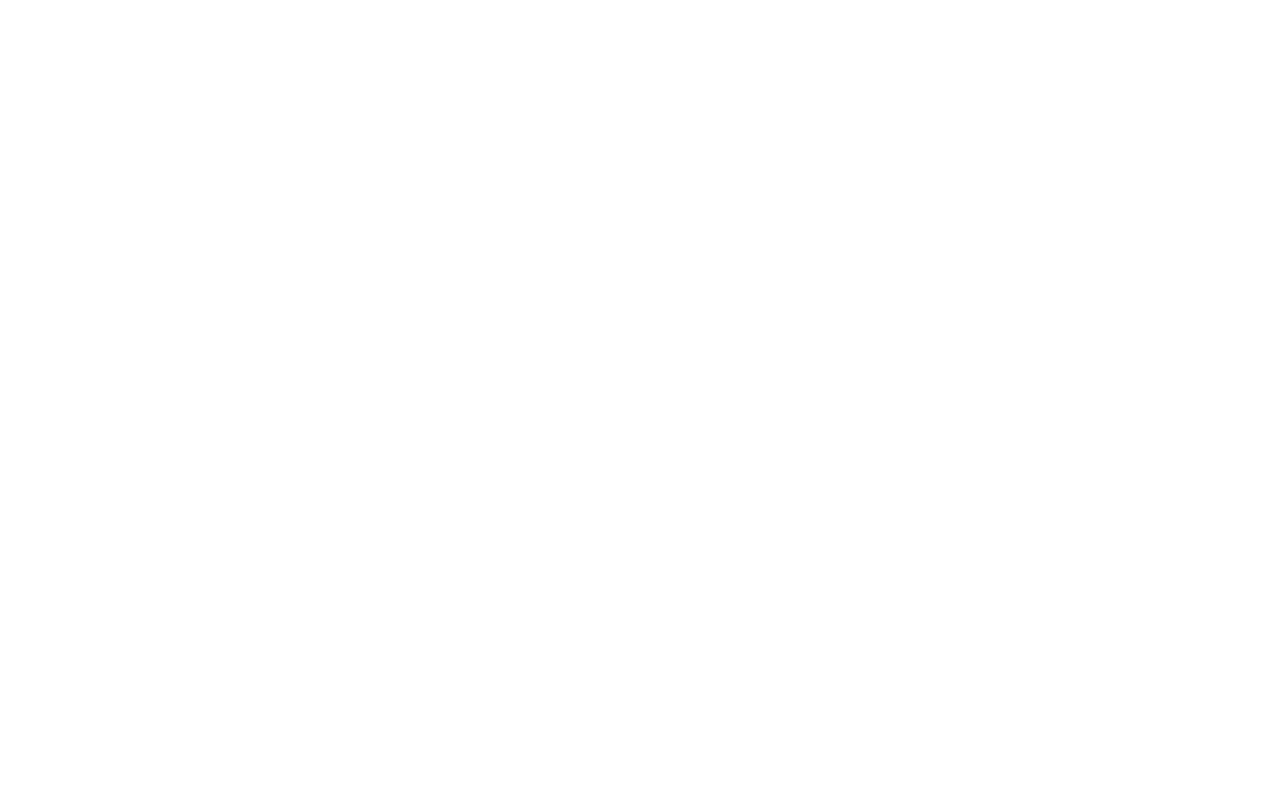
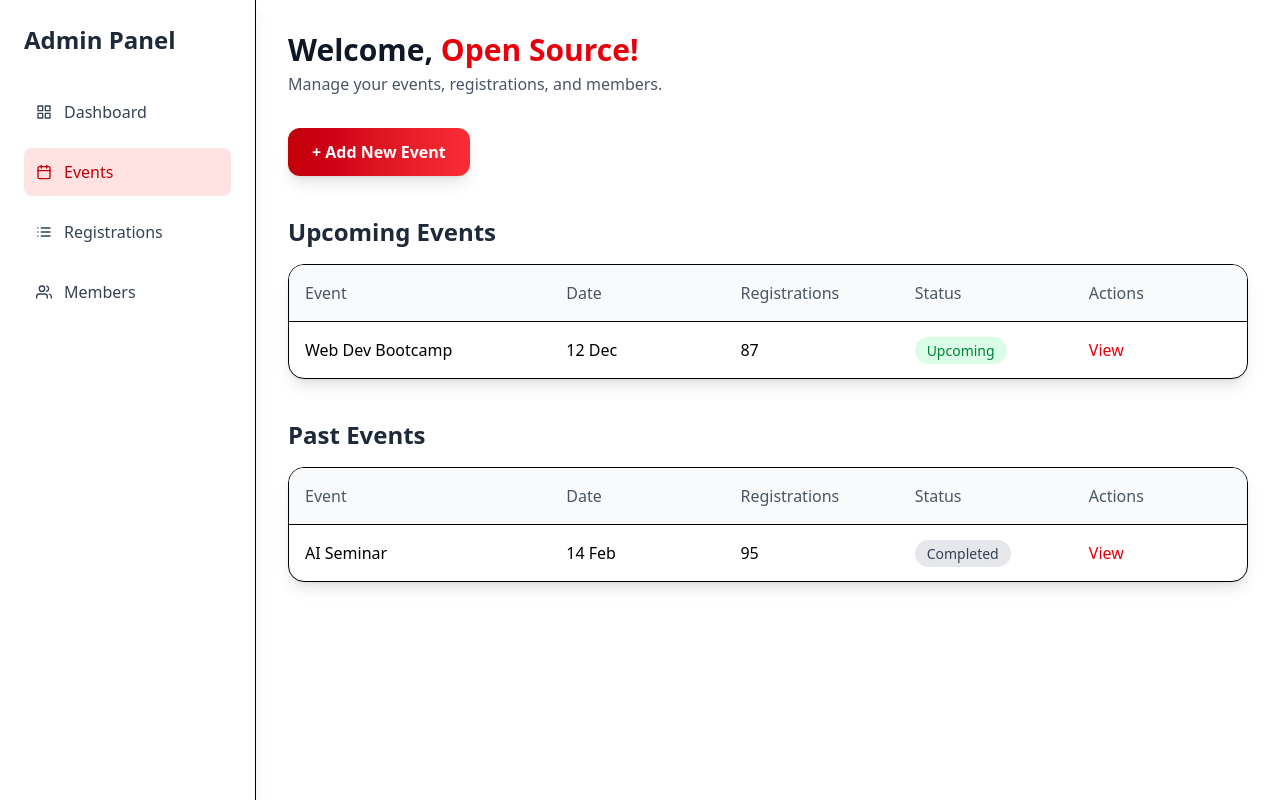
Before and after one commit to bhumikasharma1409/ClubNexus, a React app in the folder frontend/: page /admin-events in a window 1280 px wide. Before the commit this address had no page. Built offline with nearby package versions, Linux system fonts and the light colour scheme; the HTML template or start-up script is replaced by a standard one.

Commit message:
Added Admin dashboard

```diff
--- a/frontend/package.json
+++ b/frontend/package.json
@@ -13,6 +13,7 @@
     "@fortawesome/fontawesome-free": "^7.1.0",
     "react": "^19.2.0",
     "react-dom": "^19.2.0",
+    "react-icons": "^5.5.0",
     "react-router-dom": "^7.9.5",
     "react-tsparticles": "^2.12.2",
     "tsparticles": "^3.9.1",
--- a/frontend/src/App.jsx
+++ b/frontend/src/App.jsx
@@ -1,5 +1,6 @@
 import { BrowserRouter, Routes, Route } from "react-router-dom";
 
+import AdminEvents from "./pages/AdminEvents";
 
 import Home from "./pages/Home";
 import Login from "./pages/Login";
@@ -57,6 +58,9 @@
           <Route path="/club/gdsc" element={<GDSC />} />
           <Route path="/club/coding-blocks" element={<CodingBlocks />} />
 
+
+          <Route path="/admin-events" element={<AdminEvents />} />
+
         </Routes>
       </div>
     </BrowserRouter>
--- /dev/null
+++ b/frontend/src/components/AddEventModal.jsx
@@ -0,0 +1,79 @@
+import React, { useState } from "react";
+
+export default function AddEventModal({ onClose }) {
+
+  const [form, setForm] = useState({
+    title: "",
+    date: "",
+    description: "",
+    status: "upcoming",
+  });
+
+  const handleChange = (e) => {
+    setForm({ ...form, [e.target.name]: e.target.value });
+  };
+
+  return (
+    <div className="fixed inset-0 bg-black/40 backdrop-blur-sm flex items-center justify-center z-50">
+      <div className="bg-white w-[420px] p-6 rounded-2xl shadow-2xl">
+
+        <h2 className="text-2xl font-bold text-gray-800 mb-5">
+          Add New Event
+        </h2>
+
+        <input
+          name="title"
+          placeholder="Event Title"
+          onChange={handleChange}
+          className="w-full border border-gray-300 p-3 rounded-xl mb-3
+          focus:outline-none focus:ring-2 focus:ring-red-400"
+        />
+
+        <input
+          name="date"
+          type="date"
+          onChange={handleChange}
+          className="w-full border border-gray-300 p-3 rounded-xl mb-3
+          focus:outline-none focus:ring-2 focus:ring-red-400"
+        />
+
+        <textarea
+          name="description"
+          placeholder="Event Description"
+          onChange={handleChange}
+          className="w-full border border-gray-300 p-3 rounded-xl mb-3 h-24
+          focus:outline-none focus:ring-2 focus:ring-red-400"
+        />
+
+        <select
+          name="status"
+          onChange={handleChange}
+          className="w-full border border-gray-300 p-3 rounded-xl mb-3
+          focus:outline-none focus:ring-2 focus:ring-red-400"
+        >
+          <option value="upcoming">Upcoming</option>
+          <option value="completed">Completed</option>
+        </select>
+
+        <div className="flex justify-end gap-3 mt-6">
+
+          <button
+            onClick={onClose}
+            className="px-4 py-2 bg-gray-200 rounded-xl hover:bg-gray-300"
+          >
+            Cancel
+          </button>
+
+          <button
+            className="px-6 py-2 bg-gradient-to-r from-red-700 to-red-500
+            text-white rounded-xl shadow-lg hover:opacity-90"
+          >
+            Submit
+          </button>
+
+        </div>
+
+      </div>
+    </div>
+  );
+}
--- /dev/null
+++ b/frontend/src/components/AdminSidebar.jsx
@@ -0,0 +1,57 @@
+import { NavLink } from "react-router-dom";
+import { FiCalendar, FiUsers, FiList, FiGrid } from "react-icons/fi";
+
+export default function AdminSidebar() {
+  return (
+    <div className="w-64 h-screen bg-white border-r shadow-lg fixed left-0 top-0 p-6">
+
+      <h2 className="text-2xl font-bold text-gray-800 mb-8">
+        Admin Panel
+      </h2>
+
+      <nav className="flex flex-col gap-3">
+
+        <NavLink
+          to="/admin-dashboard"
+          className={({ isActive }) =>
+            `flex items-center gap-3 p-3 rounded-lg font-medium
+            ${isActive ? "bg-red-100 text-red-700" : "text-gray-700 hover:bg-gray-100"}`
+          }
+        >
+          <FiGrid /> Dashboard
+        </NavLink>
+
+        <NavLink
+          to="/admin-events"
+          className={({ isActive }) =>
+            `flex items-center gap-3 p-3 rounded-lg font-medium
+            ${isActive ? "bg-red-100 text-red-700" : "text-gray-700 hover:bg-gray-100"}`
+          }
+        >
+          <FiCalendar /> Events
+        </NavLink>
+
+        <NavLink
+          to="/admin-registrations"
+          className={({ isActive }) =>
+            `flex items-center gap-3 p-3 rounded-lg font-medium
+            ${isActive ? "bg-red-100 text-red-700" : "text-gray-700 hover:bg-gray-100"}`
+          }
+        >
+          <FiList /> Registrations
+        </NavLink>
+
+        <NavLink
+          to="/admin-members"
+          className={({ isActive }) =>
+            `flex items-center gap-3 p-3 rounded-lg font-medium
+            ${isActive ? "bg-red-100 text-red-700" : "text-gray-700 hover:bg-gray-100"}`
+          }
+        >
+          <FiUsers /> Members
+        </NavLink>
+
+      </nav>
+    </div>
+  );
+}
--- /dev/null
+++ b/frontend/src/components/ClubEventsSection.jsx
@@ -0,0 +1,35 @@
+export default function ClubEventsSection() {
+
+  const events = [
+    { title: "Hackathon 2024", date: "15 Jan", status: "upcoming" },
+    { title: "ML Workshop", date: "10 Oct", status: "completed" }
+  ];
+
+  return (
+    <div className="py-10">
+
+      <h2 className="text-3xl font-bold text-gray-900 mb-6">
+        Upcoming Events
+      </h2>
+
+      <div className="grid grid-cols-1 md:grid-cols-2 gap-6">
+
+        {events
+          .filter(ev => ev.status === "upcoming")
+          .map((ev, i) => (
+            <div
+              key={i}
+              className="p-6 bg-white rounded-2xl shadow-lg border"
+            >
+              <h3 className="text-xl font-semibold text-gray-800">
+                {ev.title}
+              </h3>
+              <p className="text-gray-600 mt-2">{ev.date}</p>
+            </div>
+          ))}
+
+      </div>
+
+    </div>
+  );
+}
--- /dev/null
+++ b/frontend/src/pages/AdminEvents.jsx
@@ -0,0 +1,119 @@
+import React, { useState } from "react";
+import AddEventModal from "../components/AddEventModal";
+import AdminSidebar from "../components/AdminSidebar";
+
+export default function AdminEvents() {
+  const [showModal, setShowModal] = useState(false);
+
+  // Temporary frontend-only sample data
+  const upcomingEvents = [
+    {
+      title: "Web Dev Bootcamp",
+      date: "12 Dec",
+      registrations: 87,
+      status: "Upcoming",
+    },
+  ];
+
+  const pastEvents = [
+    {
+      title: "AI Seminar",
+      date: "14 Feb",
+      registrations: 95,
+      status: "Completed",
+    },
+  ];
+
+  return (
+    <div className="flex">
+
+      {/* LEFT SIDEBAR */}
+      <AdminSidebar />
+
+      {/* MAIN CONTENT */}
+      <div className="ml-64 p-8 w-full bg-white min-h-screen">
+        {/* TOP HEADER */}
+    <div className="mb-8">
+    <h1 className="text-3xl font-bold text-gray-900">
+    Welcome, <span className="text-red-600">Open Source!</span>
+    </h1>
+    <p className="text-gray-600 mt-1">Manage your events, registrations, and members.</p>
+    </div>
+
+        {/* Add Event Button */}
+        <button
+          onClick={() => setShowModal(true)}
+          className="px-6 py-3 bg-gradient-to-r from-red-700 to-red-500
+          text-white font-semibold rounded-xl shadow-lg hover:opacity-90 transition"
+        >
+          + Add New Event
+        </button>
+
+        {/* Modal */}
+        {showModal && (
+          <AddEventModal onClose={() => setShowModal(false)} />
+        )}
+
+        {/* Upcoming Events */}
+        <h2 className="text-2xl font-bold text-gray-800 mt-10 mb-4">
+          Upcoming Events
+        </h2>
+
+        <EventTable events={upcomingEvents} />
+
+        {/* Past Events */}
+        <h2 className="text-2xl font-bold text-gray-800 mt-10 mb-4">
+          Past Events
+        </h2>
+
+        <EventTable events={pastEvents} />
+      </div>
+    </div>
+  );
+}
+
+
+
+function EventTable({ events }) {
+  return (
+    <div className="bg-white rounded-2xl shadow-lg border overflow-hidden mb-10">
+      <table className="w-full text-left table-fixed">
+        <thead className="bg-gray-50 text-gray-600">
+          <tr>
+            <th className="p-4 font-medium w-1/4">Event</th>
+            <th className="p-4 font-medium w-1/6">Date</th>
+            <th className="p-4 font-medium w-1/6">Registrations</th>
+            <th className="p-4 font-medium w-1/6">Status</th>
+            <th className="p-4 font-medium w-1/6">Actions</th>
+          </tr>
+        </thead>
+
+        <tbody>
+          {events.map((ev, i) => (
+            <tr key={i} className="border-t hover:bg-gray-50">
+              <td className="p-4 w-1/4">{ev.title}</td>
+              <td className="p-4 w-1/6">{ev.date}</td>
+              <td className="p-4 w-1/6">{ev.registrations}</td>
+
+              <td className="p-4 w-1/6">
+                <span
+                  className={`px-3 py-1 text-sm rounded-full ${
+                    ev.status === "Upcoming"
+                      ? "bg-green-100 text-green-700"
+                      : "bg-gray-200 text-gray-700"
+                  }`}
+                >
+                  {ev.status}
+                </span>
+              </td>
+
+              <td className="p-4 w-1/6 text-red-600 font-medium cursor-pointer">
+                View
+              </td>
+            </tr>
+          ))}
+        </tbody>
+      </table>
+    </div>
+  );
+}
--- a/frontend/src/pages/Login.jsx
+++ b/frontend/src/pages/Login.jsx
@@ -11,7 +11,7 @@
   const [error, setError] = useState("");
   const [loading, setLoading] = useState(false);
   const [showPassword, setShowPassword] = useState(false);
-  const { login } = useAuth();
+  const {login} = useAuth();
   const navigate = useNavigate();
 
   const handleChange = (e) => {
```
Also changed, not shown: 1 other file (tests, documents, lock files or other folders).
